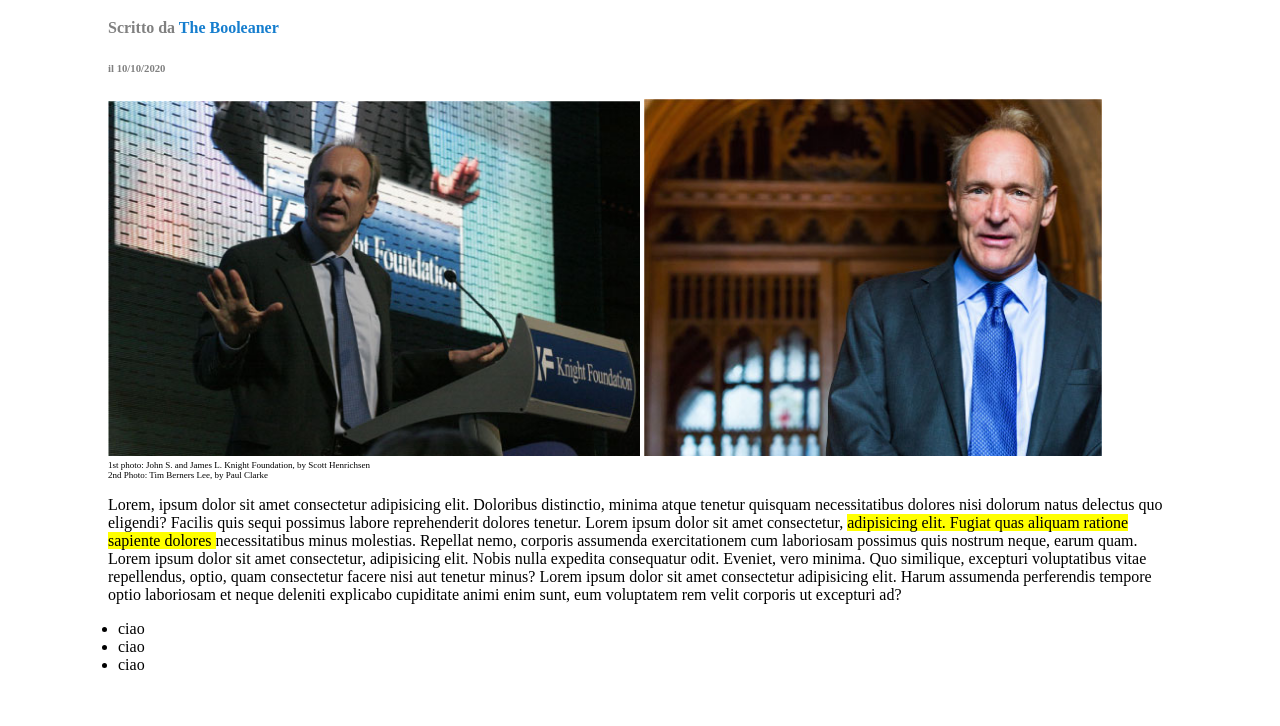
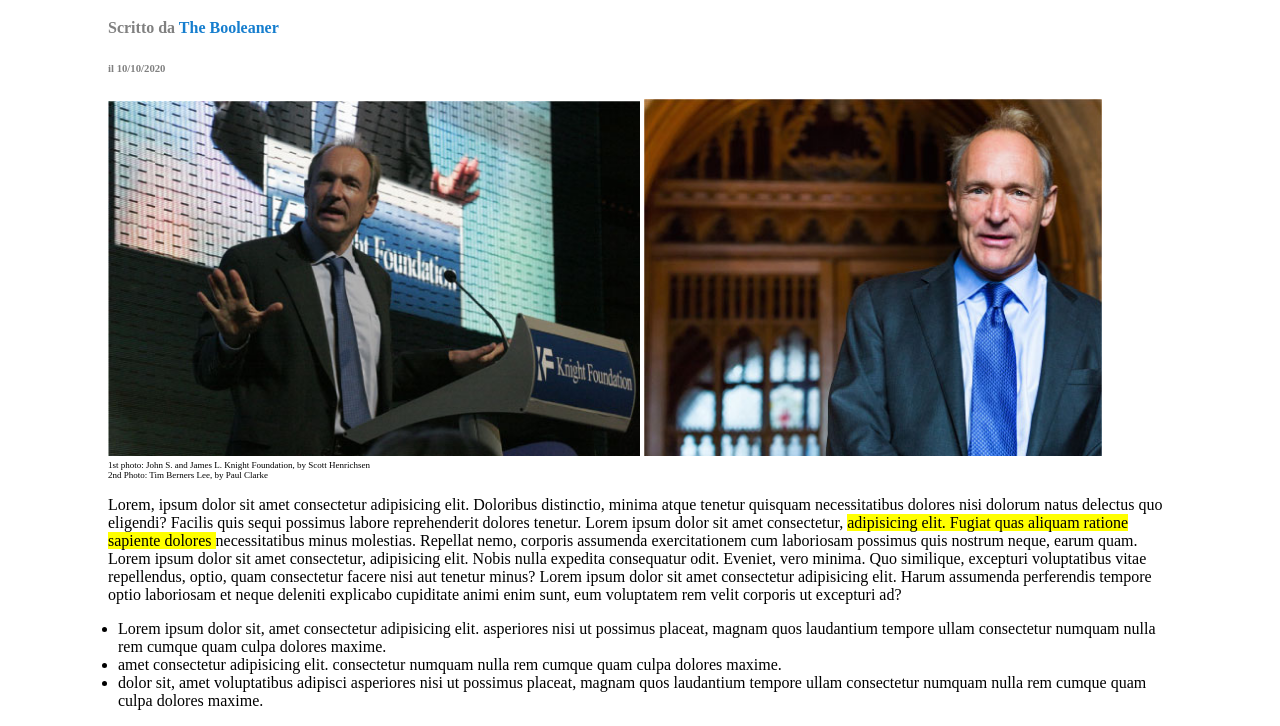
Before and after one commit to antonionovelli92/html-css-booleaner, a plain HTML site: page index.html in a window 1280 px wide. Shown: the part 306-1032 px from the top of the page. Before the commit the page ends 996 px from the top, so only its background shows below. Drawn offline with Linux system fonts and the light colour scheme.

Commit message:
fix text UL

```diff
--- a/index.html
+++ b/index.html
@@ -32,9 +32,9 @@
             Lorem ipsum dolor sit amet consectetur adipisicing elit. Harum assumenda perferendis tempore optio laboriosam et neque deleniti explicabo cupiditate animi enim sunt, eum voluptatem rem velit corporis ut excepturi ad?
           </p>
           <ul>
-            <li>ciao</li>
-            <li>ciao</li>
-            <li>ciao</li>
+            <li>Lorem ipsum dolor sit, amet consectetur adipisicing elit. asperiores nisi ut possimus placeat, magnam quos laudantium tempore ullam consectetur numquam nulla rem cumque quam culpa dolores maxime.</li>
+            <li>amet consectetur adipisicing elit.  consectetur numquam nulla rem cumque quam culpa dolores maxime.</li>
+            <li>dolor sit, amet voluptatibus adipisci asperiores nisi ut possimus placeat, magnam quos laudantium tempore ullam consectetur numquam nulla rem cumque quam culpa dolores maxime.</li>
           </ul>
 
 
```
